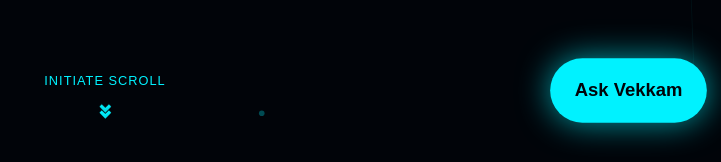
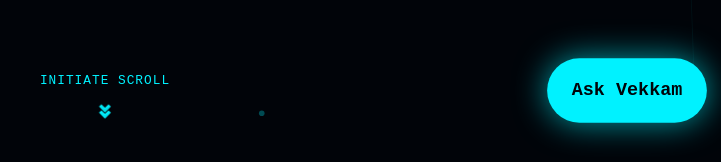
Before and after one commit to That-Tech-Geek/skjbd-v, a plain HTML site: page index.html in a window 1280 px wide. Shown: the part 638-800 px from the top of the page, 535-1256 px from the left. Drawn offline with Linux system fonts and the light colour scheme.

Commit message:
Update index.html

```diff
--- a/index.html
+++ b/index.html
@@ -13,11 +13,12 @@
             --text-secondary: #8b949e;
             --border-color: rgba(0, 242, 255, 0.2);
             --card-bg: rgba(10, 15, 30, 0.7);
-            --heading-font: 'Orbitron', sans-serif;
-            --body-font: 'Rajdhani', sans-serif;
+            --header-brand-font: 'Orbitron', sans-serif;
+            --heading-font: 'Share Tech Mono', monospace;
+            --body-font: 'Roboto Mono', monospace;
         }
 
-        @import url('https://fonts.googleapis.com/css2?family=Orbitron:wght@700;900&family=Rajdhani:wght@400;600&display=swap');
+        @import url('https://fonts.googleapis.com/css2?family=Orbitron:wght@900&family=Roboto+Mono:wght@400;600&family=Share+Tech+Mono&display=swap');
 
         * {
             box-sizing: border-box;
@@ -112,7 +113,7 @@
         }
 
         header.main-header h1 {
-            font-family: var(--heading-font);
+            font-family: var(--header-brand-font);
             font-size: clamp(3.5rem, 12vw, 8rem);
             color: var(--text-primary);
             margin: 0;
```
